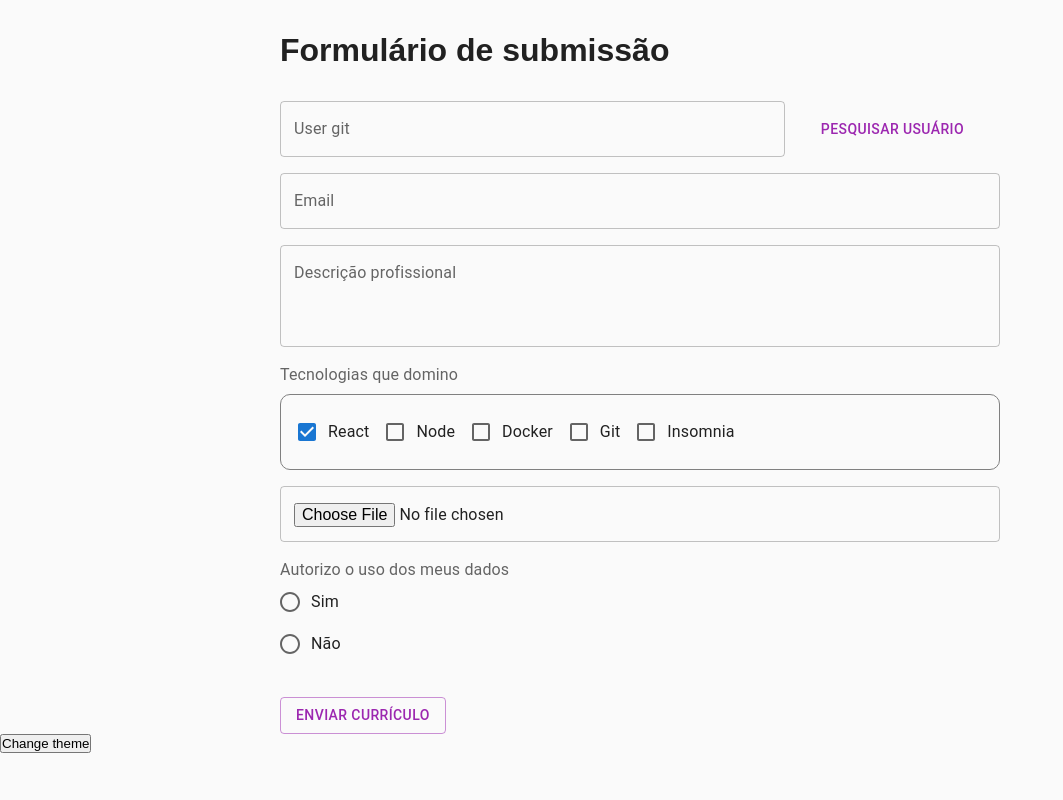
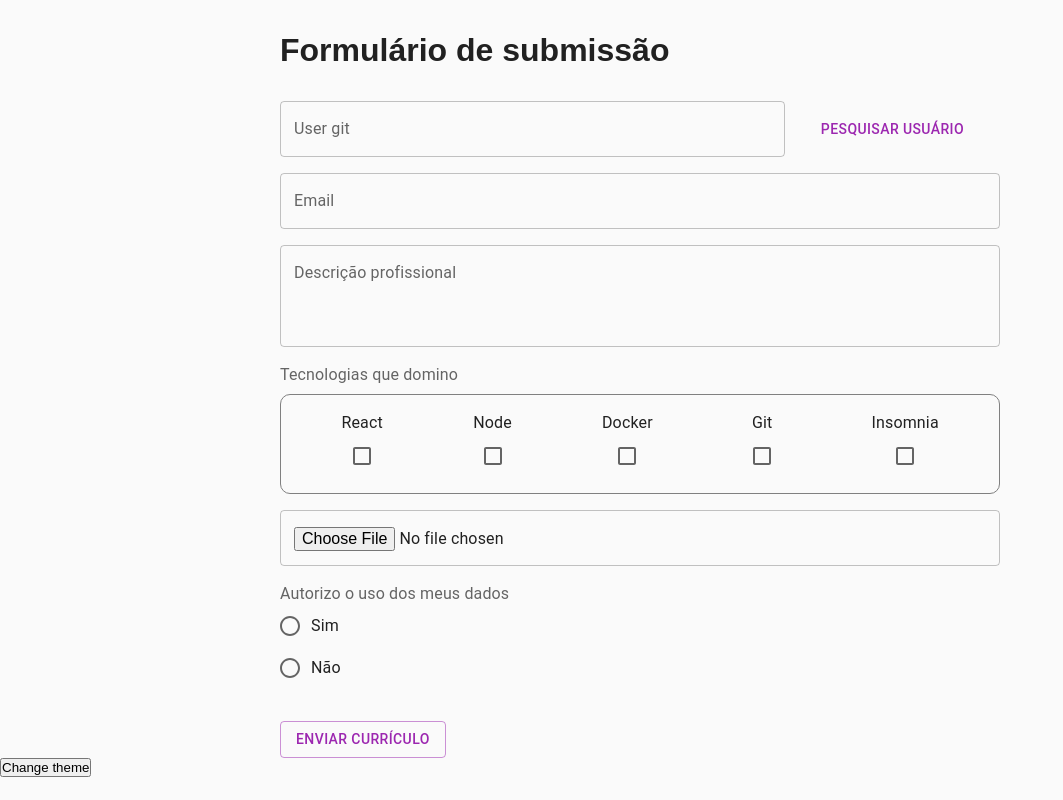
Before and after one commit to ottonSam/selection-process, a React (Create React App) app: page / in a window 1280 px wide. Shown: the whole page, without its empty margins (0-1063 px from the left). Built offline with nearby package versions, Linux system fonts and the light colour scheme.

Commit message:
validate tech

```diff
--- a/src/components/TecCheckBox/index.tsx
+++ b/src/components/TecCheckBox/index.tsx
@@ -1,18 +1,65 @@
 import { Checkbox, FormControlLabel, FormLabel } from "@mui/material";
-import React from "react";
+import { useFormContext } from "react-hook-form";
 
 import { Container, CheckBoxContainer } from "./styles";
 
 const TecCheckBox = () => {
+  const { watch, setValue } = useFormContext();
+
   return (
     <Container>
       <FormLabel>Tecnologias que domino</FormLabel>
       <CheckBoxContainer>
-        <FormControlLabel control={<Checkbox defaultChecked />} label="React" />
-        <FormControlLabel control={<Checkbox />} label="Node" />
-        <FormControlLabel control={<Checkbox />} label="Docker" />
-        <FormControlLabel control={<Checkbox />} label="Git" />
-        <FormControlLabel control={<Checkbox />} label="Insomnia" />
+        <FormControlLabel
+          control={
+            <Checkbox
+              checked={watch("react") || false}
+              onChange={(e) => setValue("react", !watch("react"))}
+            />
+          }
+          labelPlacement="top"
+          label={"React"}
+        />
+        <FormControlLabel
+          control={
+            <Checkbox
+              checked={watch("node") || false}
+              onChange={(e) => setValue("node", !watch("node"))}
+            />
+          }
+          labelPlacement="top"
+          label={"Node"}
+        />
+        <FormControlLabel
+          control={
+            <Checkbox
+              checked={watch("docker") || false}
+              onChange={(e) => setValue("docker", !watch("docker"))}
+            />
+          }
+          labelPlacement="top"
+          label={"Docker"}
+        />
+        <FormControlLabel
+          control={
+            <Checkbox
+              checked={watch("git") || false}
+              onChange={(e) => setValue("git", !watch("git"))}
+            />
+          }
+          labelPlacement="top"
+          label={"Git"}
+        />
+        <FormControlLabel
+          control={
+            <Checkbox
+              checked={watch("insomnia") || false}
+              onChange={(e) => setValue("insomnia", !watch("insomnia"))}
+            />
+          }
+          labelPlacement="top"
+          label={"Insomnia"}
+        />
       </CheckBoxContainer>
     </Container>
   );
--- a/src/components/TecCheckBox/styles.tsx
+++ b/src/components/TecCheckBox/styles.tsx
@@ -10,5 +10,7 @@ export const CheckBoxContainer = styled.div`
   border: 1px solid grey;
   margin-top: 0.5rem;
   border-radius: 10px;
+  display: flex;
+  justify-content: space-around;
   padding: 1rem;
 `;
```
